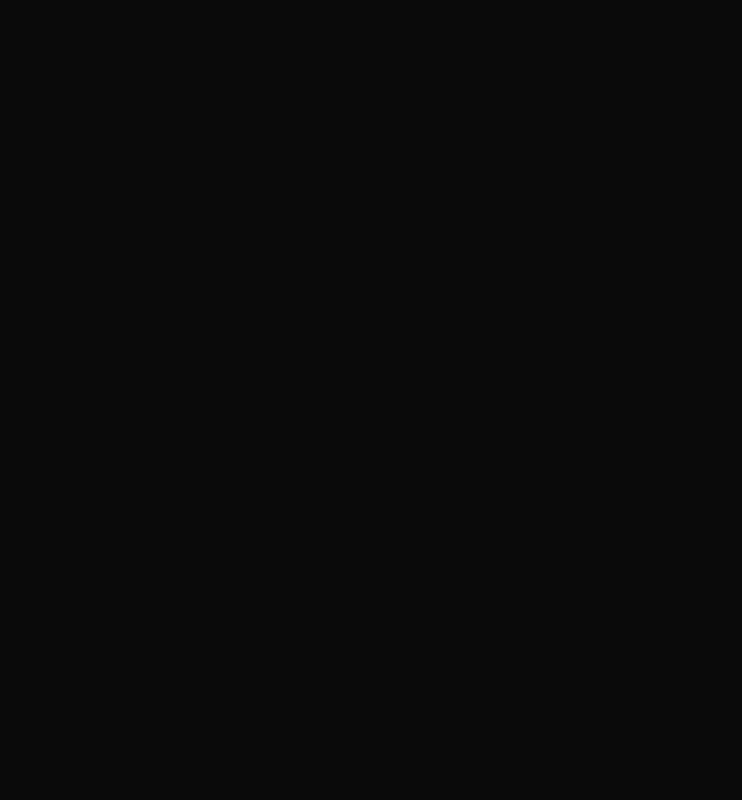
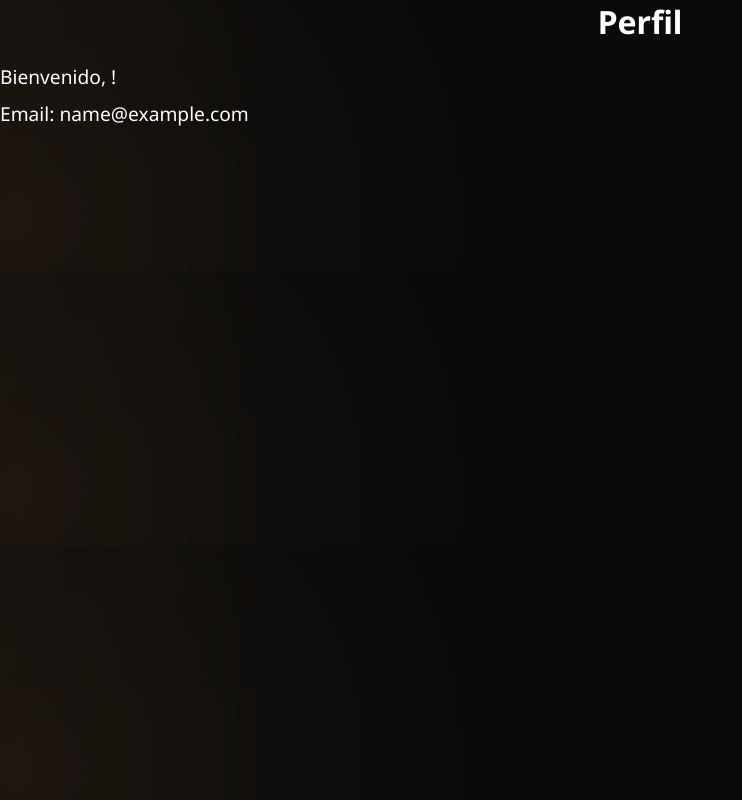
Before and after one commit to NahueAcuna/MyCar-Tesis-Front, an Angular app: page /perfil in a window 1280 px wide. Before the commit this address led to /. Shown: the whole page, without its empty margins (0-742 px from the left). Built offline with nearby package versions, Linux system fonts and the light colour scheme; sample sign-in values are in the browser's storage; a web font is replaced by a local one.

Commit message:
Cree la page perfil y nada mas. Y probe si funcionaba lo de los guards

```diff
--- a/src/app/app.routes.ts
+++ b/src/app/app.routes.ts
@@ -7,6 +7,7 @@
 import { Login } from './pages/login/login';
 import { authGuard } from './guards/auth-guard';
 import { adminGuard } from './guards/admin-guard';
+import { Profile } from './pages/profile/profile';
 
 export const routes: Routes = [
     { path: '', component: Home },
@@ -14,5 +15,6 @@
     { path: 'publicacion/:id', component: PublicationDetail, canActivate: [authGuard] },
     { path: 'registro', component: Register },
     { path: 'login', component: Login },
+    { path: 'perfil', component: Profile, canActivate: [authGuard] },
     { path: 'gestionar', component: GestionAdmin, canActivate: [adminGuard] }
 ];
--- /dev/null
+++ b/src/app/pages/profile/profile.css
@@ -0,0 +1,10 @@
+h1{
+    font-size: 2em;
+    text-align: center;
+    margin-bottom: 20px;
+}
+
+p{
+    font-size: 1.2em;
+    margin-bottom: 10px;
+}
--- /dev/null
+++ b/src/app/pages/profile/profile.html
@@ -0,0 +1,4 @@
+
+<h1>Perfil</h1>
+<p>Bienvenido, {{ user?.nombre}}!</p>
+<p>Email: {{ user?.email }}</p>
--- /dev/null
+++ b/src/app/pages/profile/profile.ts
@@ -0,0 +1,17 @@
+import { Component } from '@angular/core';
+import { AuthService } from '../../services/auth-service';
+
+@Component({
+  selector: 'app-profile',
+  imports: [],
+  templateUrl: './profile.html',
+  styleUrl: './profile.css',
+})
+export class Profile {
+
+  user: any;
+
+  constructor(public authService : AuthService) {
+     this.user = this.authService.getUser();
+  }
+}
```
Also changed, not shown: 1 other file (tests, documents, lock files or other folders).
